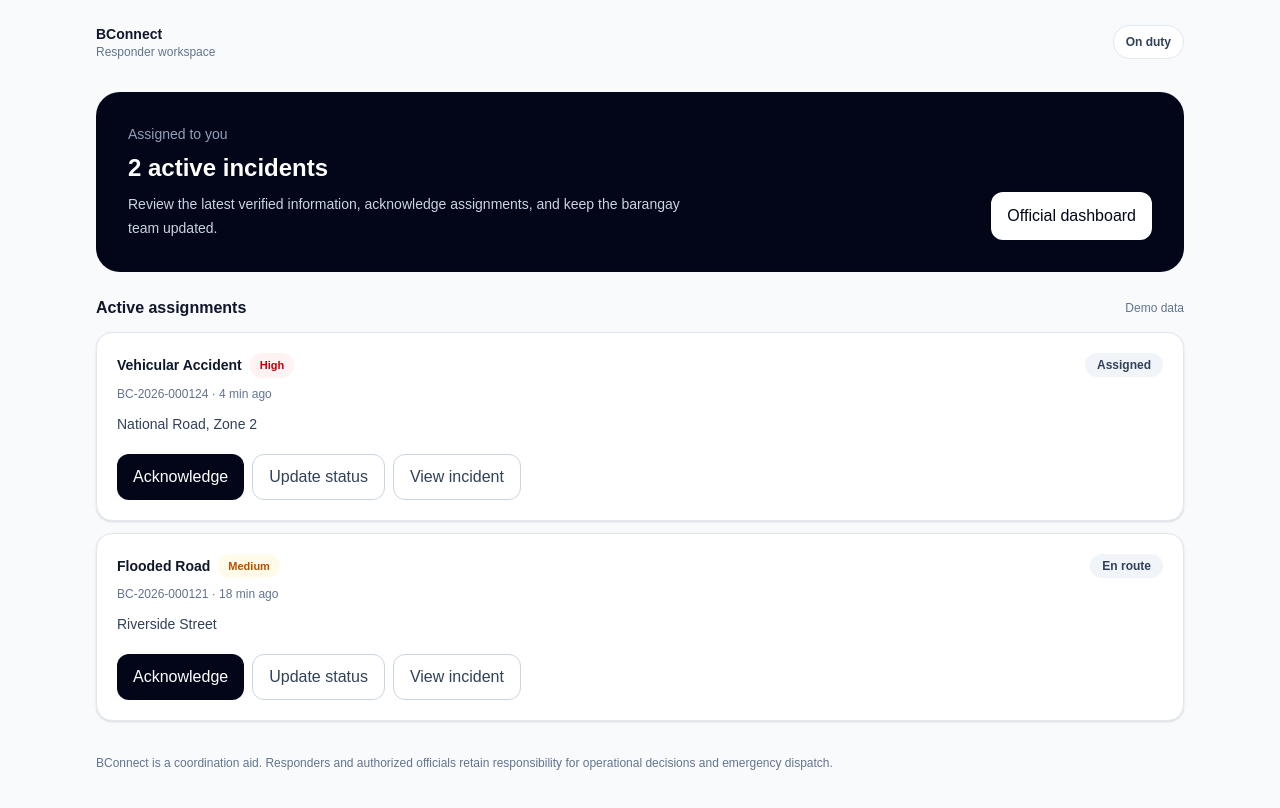
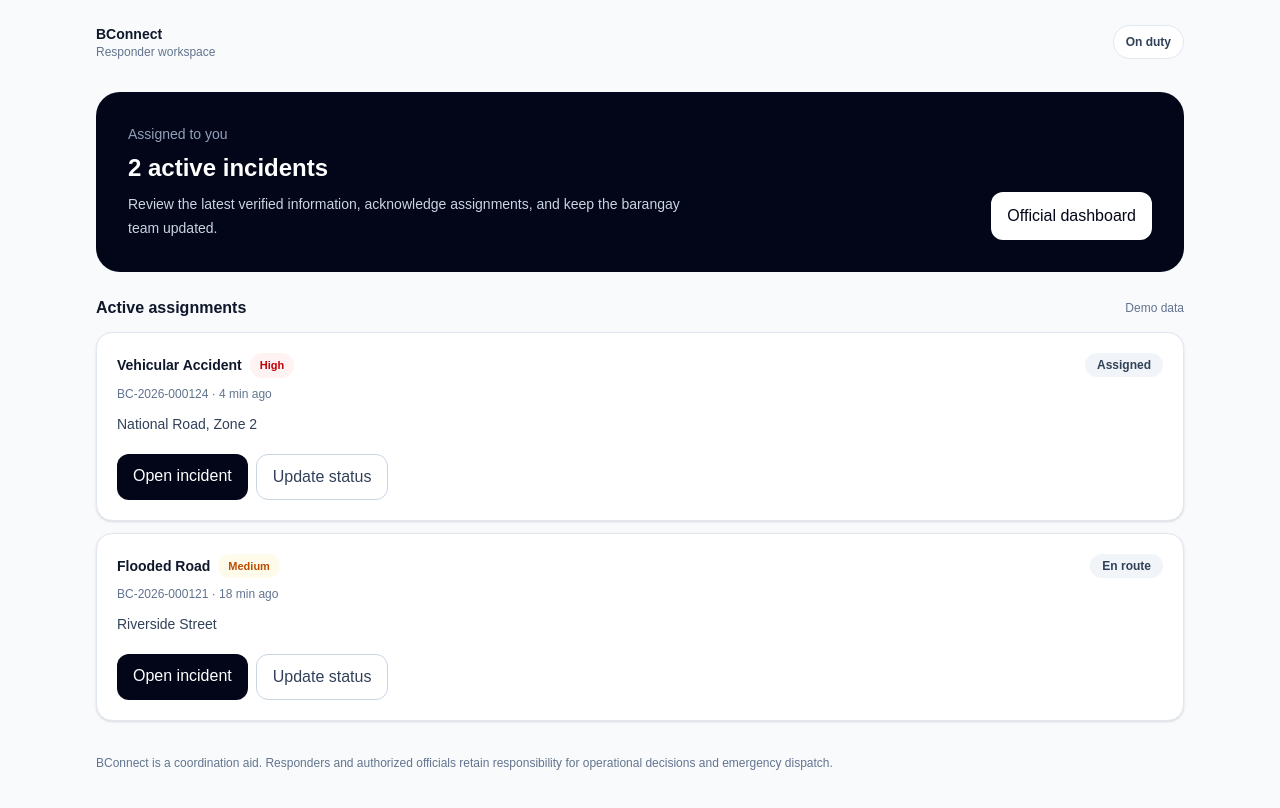
Before and after one commit to a3bcruz-jpg/BConnect, a Next.js app: page /responder in a window 1280 px wide. Shown: the top 808 px of the page. Built offline with nearby package versions, Linux system fonts and the light colour scheme.

Commit message:
feat: link responder assignments to incident workflow

```diff
--- a/src/app/responder/page.tsx
+++ b/src/app/responder/page.tsx
@@ -78,9 +78,12 @@ export default function ResponderPage() {
                 </div>
 
                 <div className="mt-5 flex flex-wrap gap-2">
-                  <button className="rounded-xl bg-slate-950 px-4 py-2.5 text-xs font-semibold text-white">Acknowledge</button>
-                  <button className="rounded-xl border border-slate-300 px-4 py-2.5 text-xs font-semibold text-slate-700">Update status</button>
-                  <button className="rounded-xl border border-slate-300 px-4 py-2.5 text-xs font-semibold text-slate-700">View incident</button>
+                  <Link href={`/responder/incidents/${incident.id}`} className="rounded-xl bg-slate-950 px-4 py-2.5 text-xs font-semibold text-white hover:bg-slate-800">
+                    Open incident
+                  </Link>
+                  <Link href={`/responder/incidents/${incident.id}`} className="rounded-xl border border-slate-300 px-4 py-2.5 text-xs font-semibold text-slate-700 hover:border-slate-400">
+                    Update status
+                  </Link>
                 </div>
               </article>
             ))}
```
